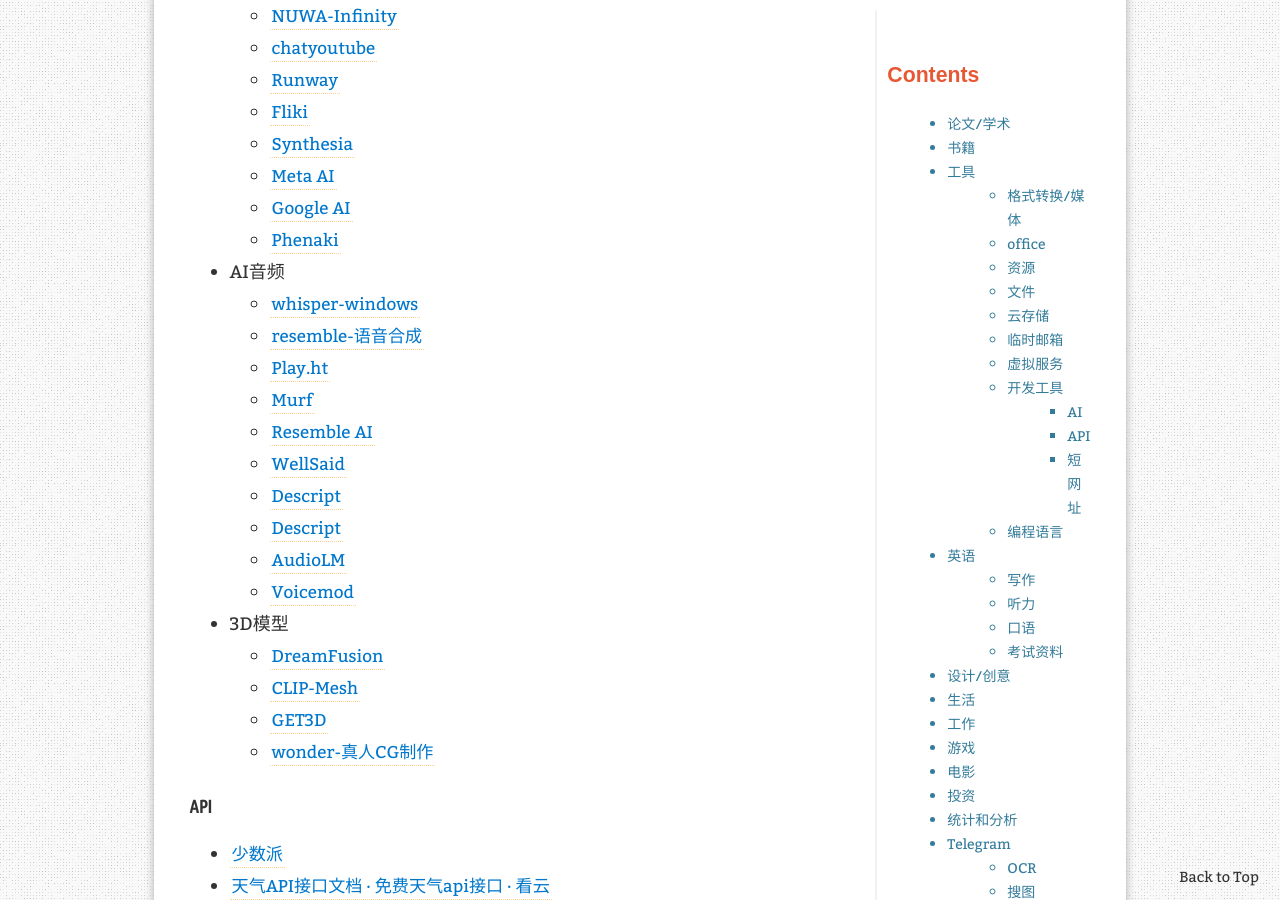
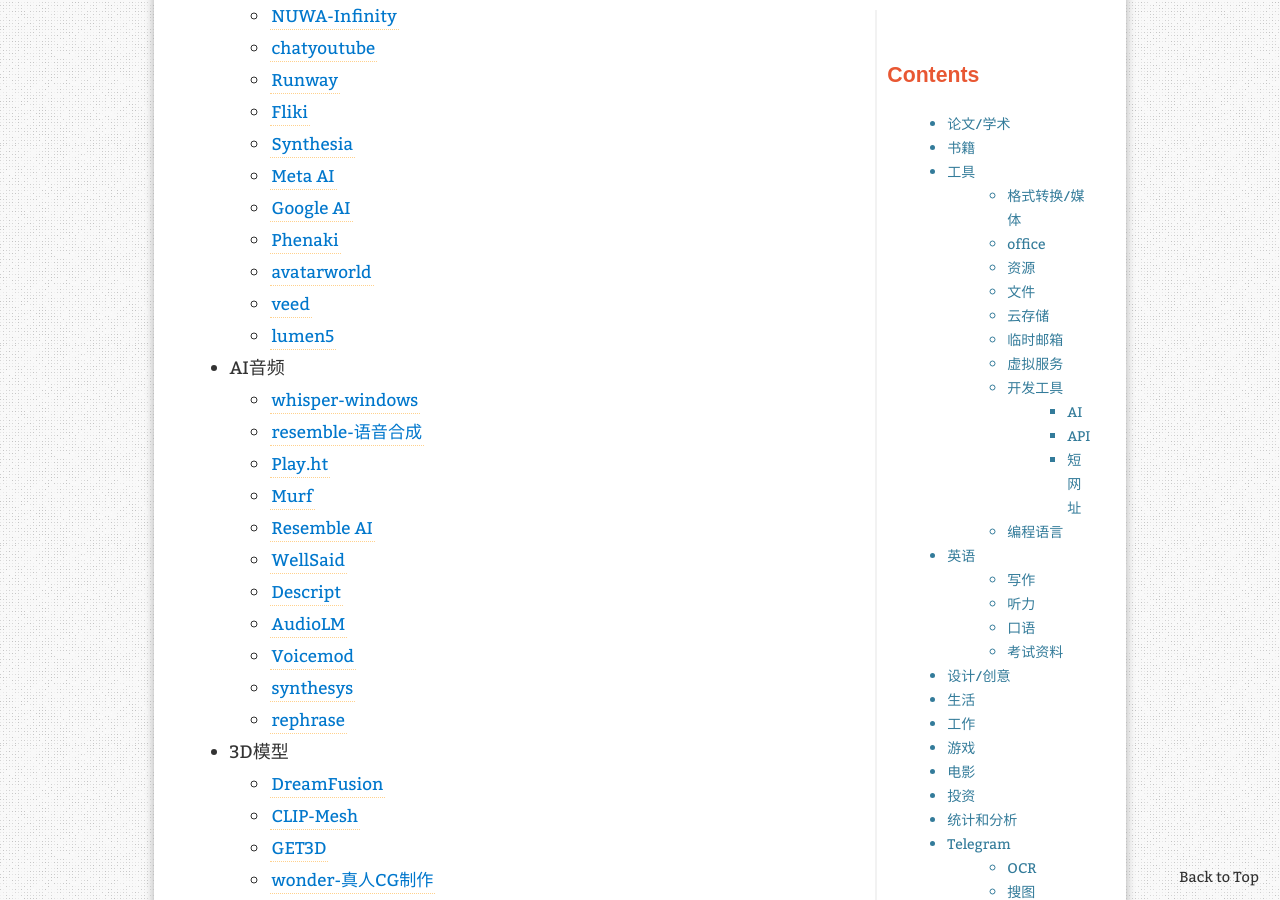
Before and after one commit to ElmTran/ElmTran.github.io, a Jekyll site: the page built from _posts/2022-09-03-awesome-tools.md, in a window 1280 px wide and 900 px high, scrolled down 12655 px. Built offline with Jekyll 4.4.1, drawn with Linux system fonts in a browser that asks for light colours; comment, search, counter and statistics services are not loaded.

Commit message:
update _post/awesome-tools

```diff
--- a/_posts/2022-09-03-awesome-tools.md
+++ b/_posts/2022-09-03-awesome-tools.md
@@ -746,6 +746,12 @@ redirect_from:
 
     - [Phenaki](https://phenaki.video/)
 
+    - [avatarworld](https://www.avatarworld.cn/autoDraw/)
+
+    - [veed](https://www.veed.io/)
+
+    - [lumen5](ttps://lumen5.com/)
+
   - AI音频
 
     - [whisper-windows](https://github.com/Const-me/Whisper)
@@ -762,11 +768,13 @@ redirect_from:
 
     - [Descript](https://www.descript.com/)
 
-    - [Descript](https://www.descript.com/)
-
     - [AudioLM](https://google-research.github.io/seanet/audiolm/examples/)
 
     - [Voicemod](https://www.voicemod.net/)
+
+    - [synthesys](https://synthesys.ai/golive)
+
+    - [rephrase](https://www.rephrase.ai/)
 
   - 3D模型
 
```
